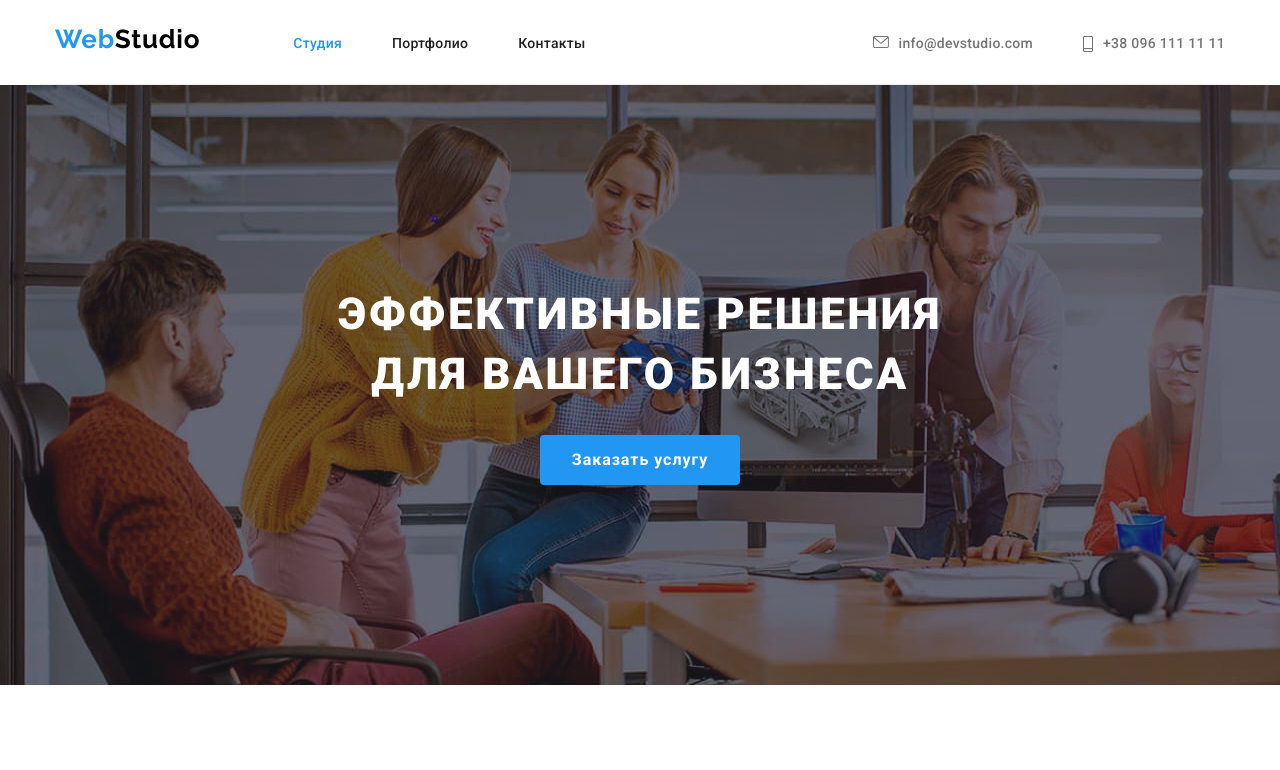
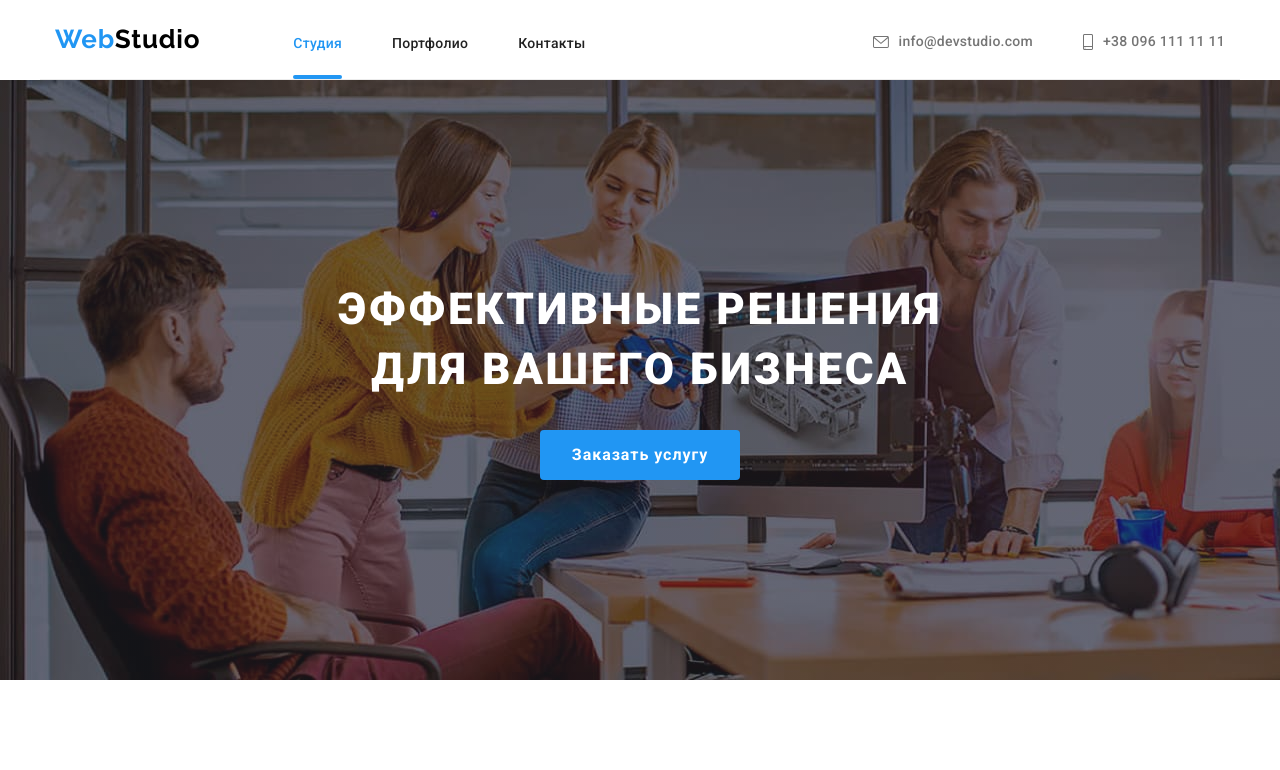
Before and after one commit to Marishka95s/goit-markup-hw-04, a plain HTML site: page index.html in a window 1280 px wide. Shown: the top 770 px of the page. Drawn offline with Linux system fonts and the light colour scheme.

Commit message:
Bug fixing

```diff
--- a/css/style.css
+++ b/css/style.css
@@ -99,9 +99,6 @@ img {
 
 /* Logo */
 .logo {
-  margin-top: 24px;
-  margin-bottom: 25px;
-
   color: #000000;
 
   font-family: "Raleway", sans-serif;
@@ -114,21 +111,33 @@ img {
   margin: 0;
 }
 .logo span,
-#selected-page {
+.site-nav .selected-page {
   color: var(--accent-color);
+}
+.selected-page::after {
+  display: block;
+  content: "";
+  position: absolute;
+  left: 0;
+  bottom: 4px;
+  width: 100%;
+  height: 4px;
+
+  background: var(--accent-color);
+  border-radius: 2px;
 }
 
 /* Site nav */
 .navigation {
   display: flex;
   align-items: baseline;
-  padding-top: 0;
-  padding-bottom: 0;
-  border-bottom: 1px solid #ececec;
+  padding-top: 24px;
+  padding-bottom: 24px;
+  border-bottom: 1px solid rgb(236, 236, 236);
 }
 .site-nav {
   display: flex;
-  /* padding-inline-start: 0; */
+
   margin-top: 0;
   margin-right: 0;
   margin-bottom: 0;
@@ -141,6 +150,10 @@ img {
   margin-right: 0px;
 }
 .site-nav a {
+  position: relative;
+  padding-top: 32px;
+  padding-bottom: 32px;
+
   color: var(--main-text-color);
 
   font-weight: 500;
@@ -174,9 +187,7 @@ img {
 }
 .contact-nav a {
   display: flex;
-  padding-top: 32px;
-  padding-bottom: 32px;
-
+  align-items: center;
   color: var(--auxiliary-text-color);
 
   font-size: 14px;
@@ -306,9 +317,6 @@ img {
 }
 /* Team */
 .team {
-  padding-top: 94px;
-  padding-bottom: 94px;
-
   background-color: var(--section-bg-color);
 }
 .team h2 {
@@ -529,6 +537,7 @@ address a {
   box-shadow: 0px 3px 1px rgba(0, 0, 0, 0.1), 0px 1px 2px rgba(0, 0, 0, 0.08),
     0px 2px 2px rgba(0, 0, 0, 0.12);
   cursor: pointer;
+  outline: none;
 }
 /* Preparation to the project-border*/
 .project-list {
@@ -545,7 +554,6 @@ address a {
   width: calc((100% - 60px) / 3);
   margin-right: 30px;
   margin-bottom: 30px;
-  overflow: hidden;
 
   border: 1px solid #eeeeee;
   box-sizing: border-box;
@@ -556,13 +564,15 @@ address a {
 .project-list .item:nth-last-child(-n + 3) {
   margin-bottom: 0px;
 }
-.project-list .item a {
+.project-list a {
   display: block;
-
+  width: 100%;
+  overflow: hidden;
   background-color: var(--additional-color);
 }
-.project-list .item:hover,
-.project-list .item:focus {
+.project-list a:hover,
+.project-list a:focus {
+  outline: none;
   box-shadow: 0px 1px 1px rgba(0, 0, 0, 0.12), 0px 4px 4px rgba(0, 0, 0, 0.06),
     1px 4px 6px rgba(0, 0, 0, 0.16);
 }
--- a/index.html
+++ b/index.html
@@ -17,7 +17,7 @@
             <p class="logo"><span>Web</span>Studio</p>
         </a>
         <ul class="site-nav">
-            <li class="item"><a href="./index.html" id="selected-page">Студия</a></li>
+            <li class="item"><a href="./index.html" class="selected-page">Студия</a></li>
             <li class="item"><a href="./portfolio.html">Портфолио</a></li>
             <li class="item"><a href="">Контакты</a></li>
         </ul>
@@ -99,7 +99,8 @@
     </section>
 
     <!-- Наша команда-->
-    <section class="container team">
+    <section class="team">
+       <div class="container">
             <h2>Наша команда</h2>
             <ul class="team-list">
                 <li class="item">
@@ -220,6 +221,7 @@
                     </div>
                 </li>
             </ul>
+       </div>
     </section>
 
     <!-- Постоянные клиенты-->
```
Lines whose indentation alone changed are shown as unchanged.
